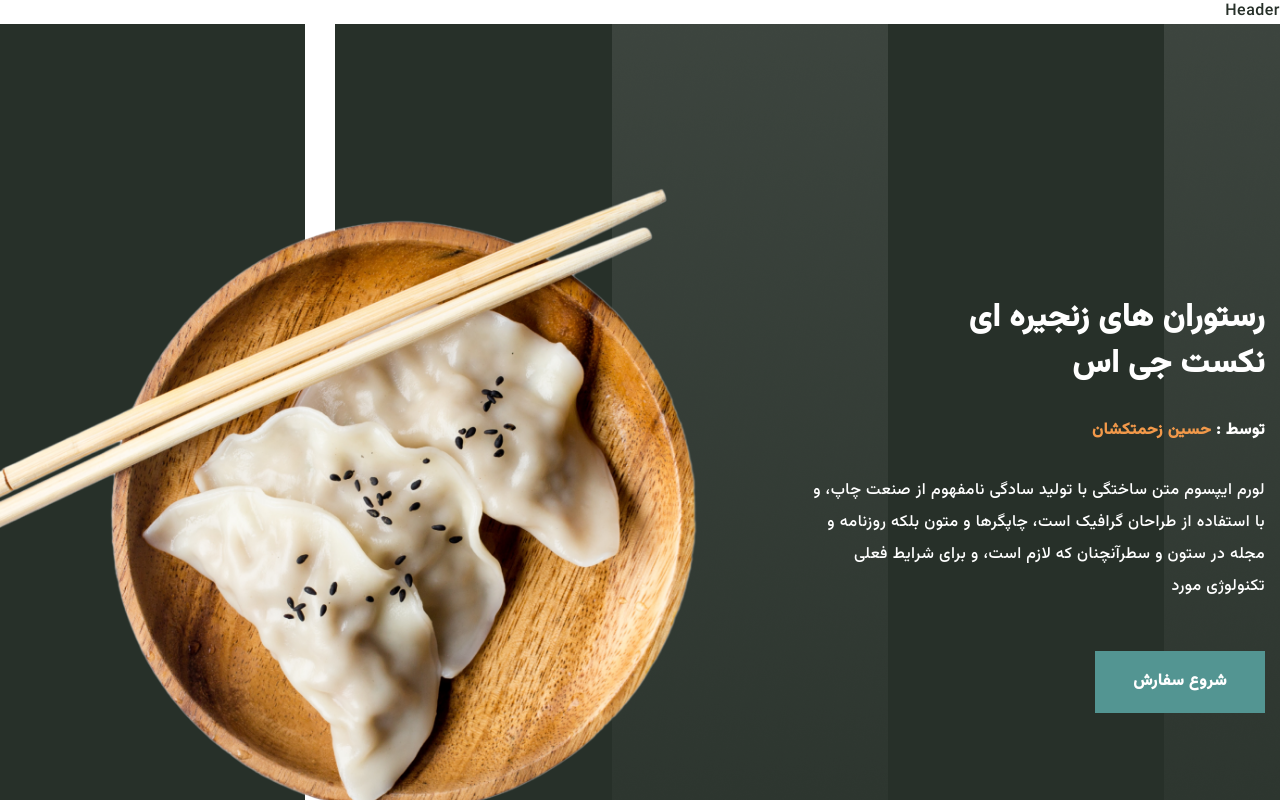
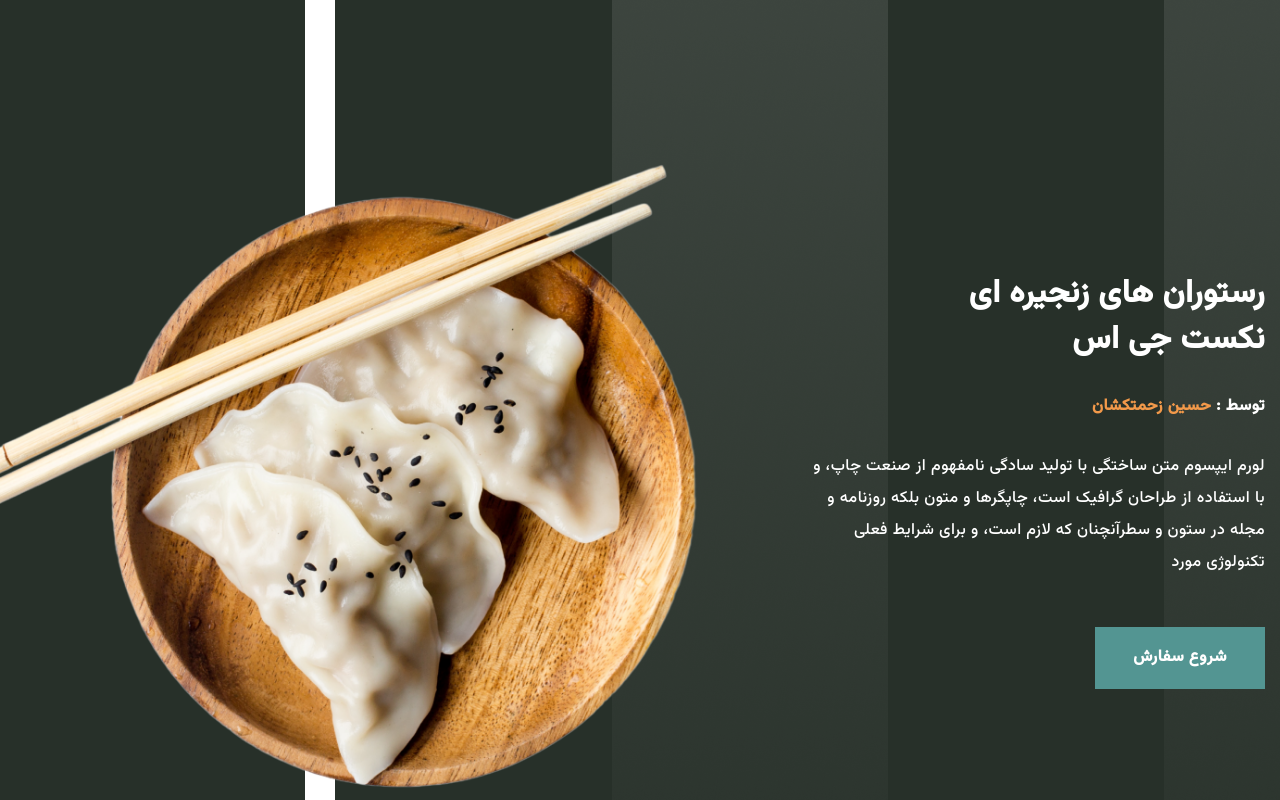
Before and after one commit to Hossein1371za/Restaurant-nextjs14-shadcn, a Next.js app: page / in a window 1280 px wide. Shown: the top 800 px of the page. Built offline with nearby package versions, Linux system fonts and the light colour scheme.

Commit message:
start for menu

```diff
--- a/components/Header.jsx
+++ b/components/Header.jsx
@@ -15,8 +15,18 @@ const Header = () => {
     const handleScroll = () => {
       setActive(window.scrollY) > 100;
     };
+    window.addEventListener("scroll", handleScroll);
+    return () => {
+      window.removeEventListener("scroll", handleScroll);
+    };
   }, []);
-  return <div>Header</div>;
+  return (
+    <header
+      className={`${active ? "bg-black-heavy py-4" : "bg-none py-8"} text-white fixed top-0 right-0 w-full z-50 left-0 transition-all duration-200`}
+    >
+
+    </header>
+  );
 };
 
 export default Header;
--- a/tailwind.config.js
+++ b/tailwind.config.js
@@ -22,7 +22,7 @@ module.exports = {
       body:'#e5e5e5',
       white:'#fff',
       green:{DEFAULT:'#539592',hover:'#40807d'},
-      black:{DEFAULT:'#273029',hover:'#1b211c'},
+      black:{DEFAULT:'#273029',heavy:'#1b211c'},
       gray:'#888888',
       orange:{DEFAULT:'#f2994a',hover:'#da863c'},
       outline:'#f1f1f1',
```
